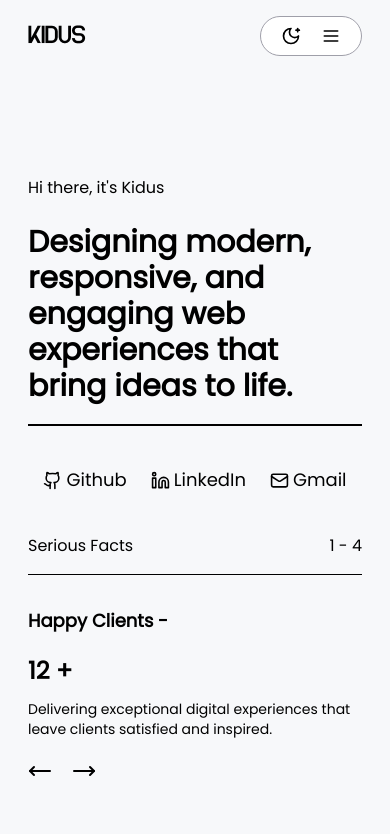
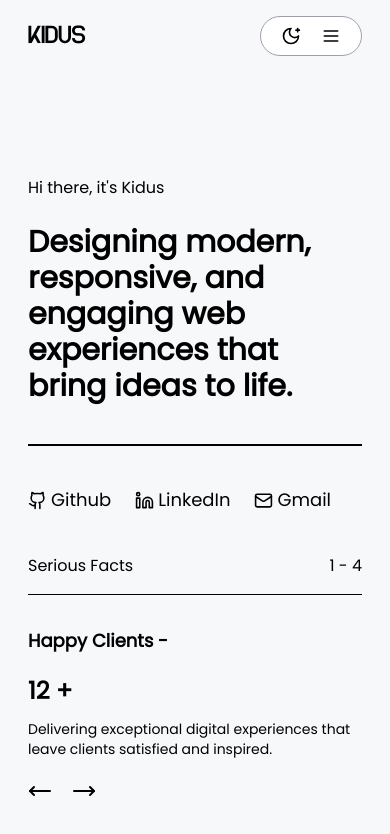
Before and after one commit to kid-us/Next-Portfolio, a Next.js app: page / in a window 390 px wide. Shown: the top 834 px of the page. Built offline with nearby package versions, Linux system fonts and the light colour scheme.

Commit message:
Alignment changed.

```diff
--- a/app/page.tsx
+++ b/app/page.tsx
@@ -21,9 +21,9 @@ export default function Home() {
       <div className="grid lg:grid-cols-3 gap-x-10">
         <div className="lg:col-span-2 lg:flex lg:items-center">
           <div className="w-full">
-            <div className="border border-secondary-border w-full lg:mt-0 mt-5"></div>
+            <div className="border border-secondary-border w-full lg:mt-0 mt-10"></div>
             {/* Social Link */}
-            <div className="flex lg:justify-start justify-center lg:gap-x-10 gap-x-6 my-10">
+            <div className="flex lg:gap-x-10 gap-x-6 my-10">
               <SocialLinks />
             </div>
           </div>
```
